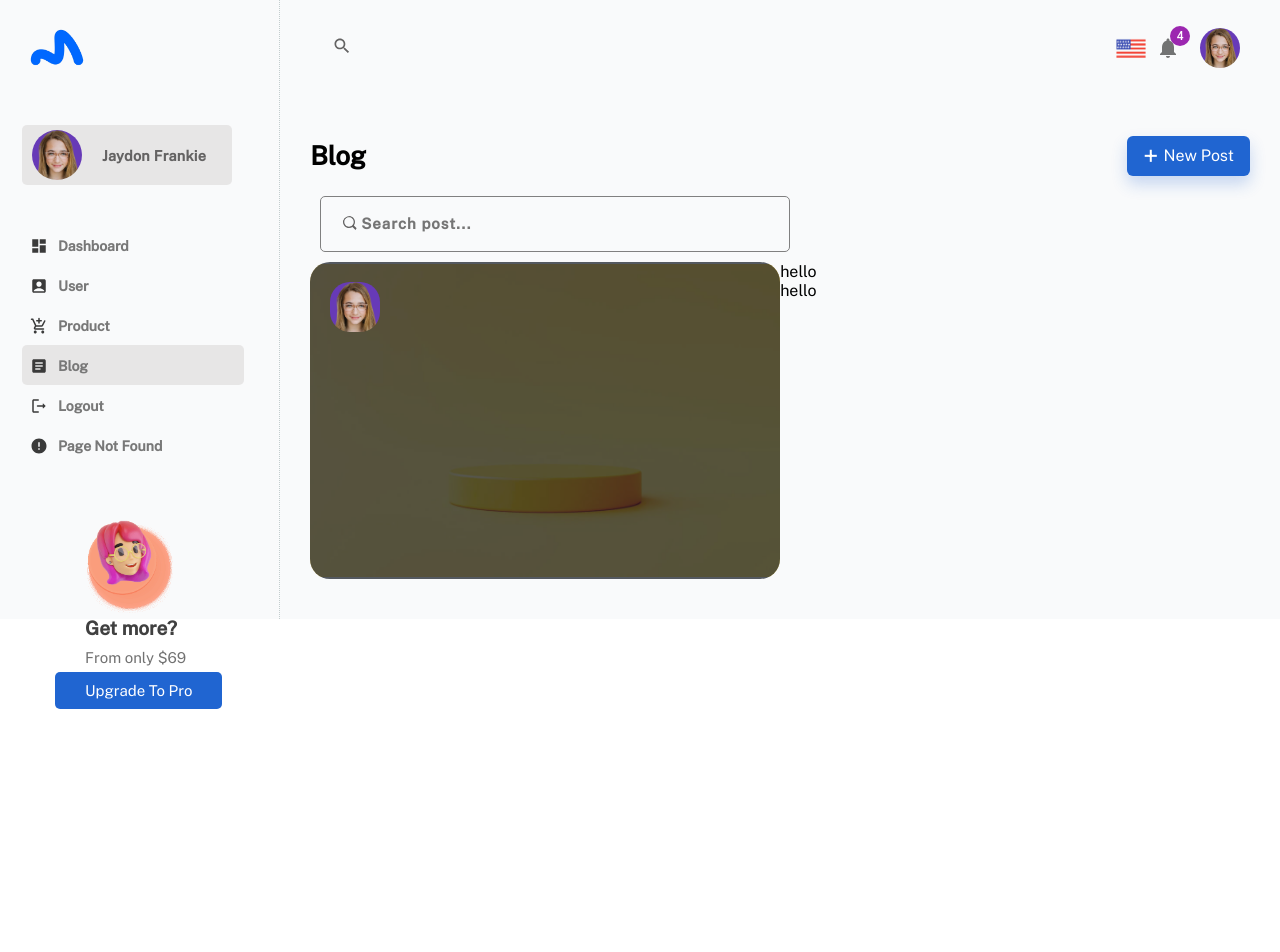
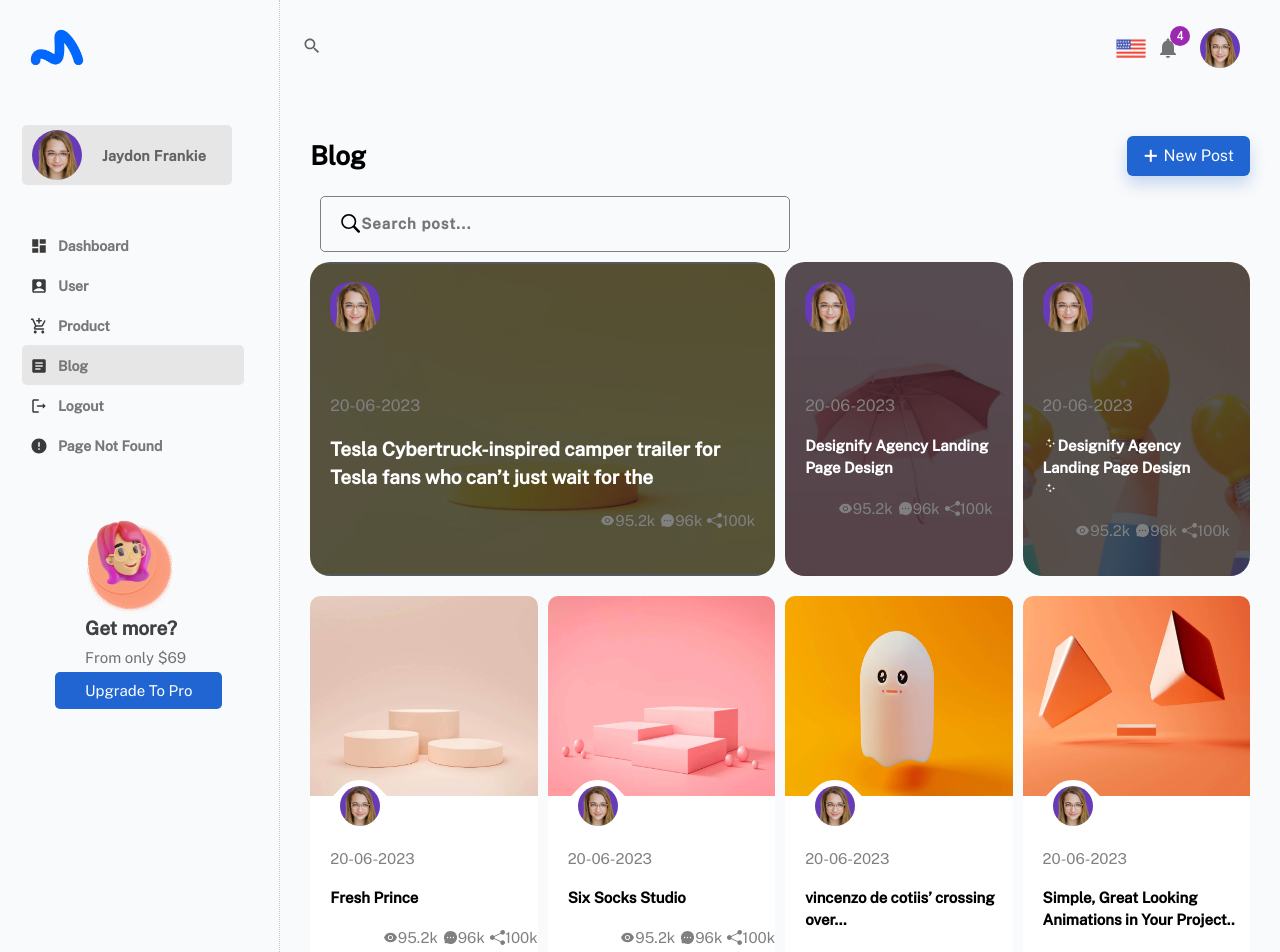
Before and after one commit to AChris-T/onlineshoppingdashboard, a React (Create React App) app: page /blog in a window 1280 px wide. Before the commit this address had no page. Shown: the top 952 px of the page. Before the commit the page ends 800 px from the top, so only its background shows below. Built offline with nearby package versions, Linux system fonts and the light colour scheme.

Commit message:
add Blog page

```diff
--- a/src/scenes/blog/Blog.jsx
+++ b/src/scenes/blog/Blog.jsx
@@ -1,9 +1,17 @@
 import React from 'react'
 import "./blog.css"
 import {GoSearch} from 'react-icons/go'
+import {BsShareFill} from 'react-icons/bs'
+import {AiFillMessage} from 'react-icons/ai'
+import {AiFillEye} from 'react-icons/ai'
+import {WiStars} from 'react-icons/wi'
 import Box from '@mui/material/Box';
 import cover_1 from "../../assests/cover1.jpg"
+import cover_2 from "../../assests/cover_2.jpg"
+import cover_3 from "../../assests/cover_3.jpg"
 import profile from "../../assests/joy.png"
+import shape from "../../assests/shape-avatar.svg"
+import { BlogData } from './BlogData'
 
 
 const Blog = () => {
@@ -20,36 +28,98 @@ const Blog = () => {
             </div>
           </div>
           <div className="blogSearch">
-            <GoSearch className="searchicon"/>
+            <GoSearch className="searchico"/>
             <input type="text" placeholder='Search post...'/>
           </div>
           <div className="blogboxes">
               <Box className="blogDetails">
-                <img src={cover_1} alt="" srcset=""  />
+                <img src={cover_1} alt="img"/>
                 <div className="menudetails">
                   <div className="menudetail">
                     <div className="avatar">
                     <img src={profile} alt="profile" className='menuImage' />
                     </div>
+                    <div className="menudet">
+                      <span className='menudate'><p>20-06-2023</p></span>
+                      <h3 className='menutit'>Tesla Cybertruck-inspired camper trailer for Tesla fans who can’t just wait for the</h3>
+                      <div className='like'>
+                        <span><AiFillEye/>95.2k</span>
+                        <span><AiFillMessage/>96k</span>
+                        <span><BsShareFill/>100k</span>
+                      </div>
+                    </div>
                   </div>
                 </div>
                </Box>
                <div className="blogDetail">
-               <Box className="blogDt"
-               sx={{
-
+               <Box className="blogDt">
+                <img src={cover_2} alt=""/>
+                <div className="menudetails">
+                  <div className="menudetail">
+                    <div className="avatar">
+                    <img src={profile} alt="profile" className='menuImage' />
+                    </div>
+                    <div className="menudet">
+                      <span className='menudate'><p>20-06-2023</p></span>
+                      <h3 className='menutitle'>Designify Agency Landing Page Design</h3>
+                      <div className='like'>
+                        <span><AiFillEye/>95.2k</span>
+                        <span><AiFillMessage/>96k</span>
+                        <span><BsShareFill/>100k</span>
+                      </div>
+                    </div>
+                  </div>
+                </div>
+               </Box>
+               <Box className="blogDt">
+                <img src={cover_3} alt="" srcset=""  />
+                <div className="menudetails">
+                  <div className="menudetail">
+                    <div className="avatar">
+                    <img src={profile} alt="profile" className='menuImage' />
+                    </div>
+                    <div className="menudet">
+                      <span className='menudate'><p>20-06-2023</p></span>
+                      <h3 className='menutitle'><WiStars/>
+                        Designify Agency Landing Page Design
+                        <p><WiStars/></p>
+                      </h3>
+                      <div className='like'>
+                        <span><AiFillEye/>95.2k</span>
+                        <span><AiFillMessage/>96k</span>
+                        <span><BsShareFill/>100k</span>
+                      </div>
+                    </div>
+                  </div>
+                </div>
+                </Box>
+              </div>
+          </div>
+          <div className="blogbos">
+          {BlogData.map((BlogData) =>(
+              <Box className="blogboses"
+              sx={{
+              backgroundColor: 'background.paper',
               }}
               >
-              hello
-               </Box>
-               <Box className="blogDt"
-                sx={{
-
-                }}
-                >
-                hello
-                </Box>
+              <img src={require("../../assests/" + BlogData.picture + '.jpg')} alt="img" />
+              <div className="blogboses_details">
+                <div className="avatarImg">
+                <img src={shape} alt="" className='avatarImage' />
+                </div>
+                <div className="avaimage">
+                  <img src={profile} alt="profile" className='avaimg'style={{width:'40px',borderRadius:"50%"}}/>
+                </div>
+                </div>
+                <span className='menudate'><p style={{marginLeft:'20px', fontSize:'15px'}}>20-06-2023</p></span>
+                <h3 className='Blogmenutitle' >{BlogData.name}</h3>
+                <div className='like'>
+                <span><AiFillEye/>95.2k</span>
+                <span><AiFillMessage/>96k</span>
+                <span><BsShareFill/>100k</span>
               </div>
+            </Box>
+          ))}
           </div>
         </div>
     </div>
--- /dev/null
+++ b/src/scenes/blog/BlogData.js
@@ -0,0 +1,123 @@
+export const BlogData =[
+    {
+        id:1,
+        name:"Fresh Prince",
+        picture:'cover_4',
+        price:'$59.85',
+    },
+     {
+        id:2,
+        name:"Six Socks Studio",
+        picture:'cover_5',
+        price:'$59.85',
+    },
+    {
+        id:3,
+        name:"vincenzo de cotiis’ crossing over...",
+        picture:'cover_6',
+        price:'$59.85',
+    },
+    {
+        id:4,
+        name:"Simple, Great Looking Animations in Your Project..        ",
+        picture:'cover_7',
+        price:'$59.85',
+    },
+    {
+        id:5,
+        name:"Nike Air Force 1 NDESTR...",
+        picture:'cover_8',
+        price:'$59.85',
+    },
+    {
+        id:6,
+        name:"40 Free Serif Fonts for Digital Designers",
+        picture:'cover_9',
+        price:'$59.85',
+    },
+    {
+        id:7,
+        name:"Examining the Evolution of the..",
+        picture:'cover_10',
+        price:'$59.85',
+    },
+    {
+        id:8,
+        name:"Katie Griffin loves making that homey art",
+        picture:'cover_11',
+        price:'$59.85',
+    },
+    {
+        id:9,
+        name:"The American Dream retold through ..",
+        picture:'cover_12',
+        price:'$59.85',
+    },
+    {
+        id:10,
+        name:"Nike Air Force 1 NDESTR...",
+        picture:'cover_13',
+        price:'$59.85',
+    },
+    {
+        id:11,
+        name:"Illustration System Design",
+        picture:'cover_14',
+        price:'$59.85',
+    },
+    {
+        id:12,
+        name:"CarZio-Delivery Driver App SignIn/SignUp",
+        picture:'cover_15',
+        price:'$59.85',
+    },
+    {
+        id:13,
+        name:"How to create a client-serverless ..",
+        picture:'cover_16',
+        price:'$59.85',
+    },
+    {
+        id:14,
+        name:"Tylko Organise effortlessly -3D & Motion Design",
+        picture:'cover_17',
+        price:'$59.85',
+    },
+    {
+        id:15,
+        name:"RAYO ?? A expanded visual arts festival identity",
+        picture:'cover_18',
+        price:'$59.85',
+    },
+    {
+        id:16,
+        name:"Anthony Burrill and Wired mag’s ..",
+        picture:'cover_19',
+        price:'$59.85',
+    },
+    {
+        id:17,
+        name:"Inside the Mind of Samuel Day",
+        picture:'cover_20',
+        price:'$59.85',
+    },
+    {
+        id:18,
+        name:"Portfolio Review: Is This Portfolio Too Creative?",
+        picture:'cover_21',
+        price:'$59.85',
+    },
+    {
+        id:19,
+        name:"Akkers van Margraten",
+        picture:'cover_22',
+        price:'$59.85',
+    },
+    {
+        id:20,
+        name:"Gradient Ticket icon",
+        picture:'cover_23',
+        price:'$59.85',
+    },
+
+]
--- a/src/scenes/blog/blog.css
+++ b/src/scenes/blog/blog.css
@@ -1,8 +1,5 @@
 .blogContainer{
     margin:4% 3%;
-}
-.blogcont{
-
 }
 .blogheader{
     display: flex;
@@ -45,7 +42,7 @@
     border:0.05px solid gray;
     border-radius: 5px;
 }
-.searchicon{
+.searchico{
     font-size: 20px;
     margin-left: 30px;
 }
@@ -53,6 +50,8 @@
     margin-top: 3%;
     display: grid;
     grid-template-columns: 1fr 1fr;
+    gap: 10px;
+    width: 100%;
 }
 .blogDetails{
     width: 100%;
@@ -77,9 +76,154 @@
 .menudetail{
     margin: 20px;
 }
+.menuImage{
+    border-radius: 50%;
+}
 .avatar{
     width: 50px;
+    border-radius: 50%;
 }
-.menuImage{
+.menudet{
+    margin-top: 60px;
+}
+.menudate p{
+    color: gray;
+    margin-bottom:20px ;
+}
+.menutit{
+    color: #fff;
+    font-size: 19px;
+}
+.Blogmenutitle:hover,.menutitle:hover,.menutit:hover{
+    text-decoration: underline;
+}
+.like{
+    display: flex;
+    align-items: center;
+    justify-content: flex-end;
+    margin-top: 20px;
+    font-size: 15px;
+    gap: 5px;
+    color: gray;
+}
+.like span{
+    display: flex;
+    align-items: center;justify-content: center;
+}
+.blogDetail{
+   display:grid;
+   grid-template-columns: 1fr 1fr;
+   gap: 10px;
 
 }
+.blogDt{
+    width: 100%;
+    height: 100%;
+    position: relative;
+}
+.blogDt img{
+    width: 100%;
+    height:100%;
+    object-fit: cover;
+    border-radius: 20px;
+}
+.menutitle{
+    font-size: 15px;
+    color: white;
+}
+.blogbos{
+    display: grid;
+    margin-top: 20px;
+    grid-template-columns: 1fr 1fr 1fr 1fr;
+    gap: 10px;
+}
+.blogboses{
+    width:100%;
+    height:400px;
+    border-radius: 10px;
+}
+.blogboses img{
+    width: 100%;
+    height: 50%;
+    border-top-left-radius: 10px;
+    border-top-right-radius: 10px;
+}
+.blogboses_details{
+    position: relative;
+    margin-top: -20px;
+    margin-bottom: 70px;
+}
+.avatarImg{
+    position: absolute;
+    width: 100px;
+}
+.avaimage{
+    position:absolute;
+    z-index: 1;
+    width: 100%;
+    object-fit: cover;
+}
+.avaimg{
+    margin-top: 6px;
+    margin-left: 30px;
+}
+.Blogmenutitle{
+    color:black;
+    font-size: 15px;
+    margin-left: 20px;
+}
+@media screen and (max-width:893px) {
+    .blogbos{
+        grid-template-columns: 1fr 1fr 1fr;
+    }
+    .blogboxes{
+        grid-template-columns: 1fr;
+    }
+    .blogDt{
+        height: 400px;
+    }
+    .menudet{
+        margin-top: 150px;
+    }
+    .blogSearch{
+        margin-top: 70px;
+        margin-bottom: 70px;
+    }
+    .blogSearch input{
+        width: 70%;
+    }
+}
+@media screen and (max-width:629px) {
+    .blogbos{
+        grid-template-columns: 1fr 1fr;
+    }
+    .blogDetail{
+        grid-template-columns: 1fr;
+    }
+    .blogDt{
+        height: 300px;
+    }
+    .menudet{
+        margin-top: 50px;
+    }
+    .blogSearch input{
+        width: 70%;
+    }
+}
+@media screen and (max-width:480px) {
+    .blogbos{
+        grid-template-columns: 1fr;
+    }
+    .blogDetails{
+        height: 300px;
+    }
+    .blogDetails img{
+        object-fit: cover;
+    }
+    .menutit{
+        font-size: 15px;
+    }
+    .blogSearch input{
+        width: 70%;
+    }
+}
```
Also changed, not shown: src/assests/shape-avatar.svg (added).
